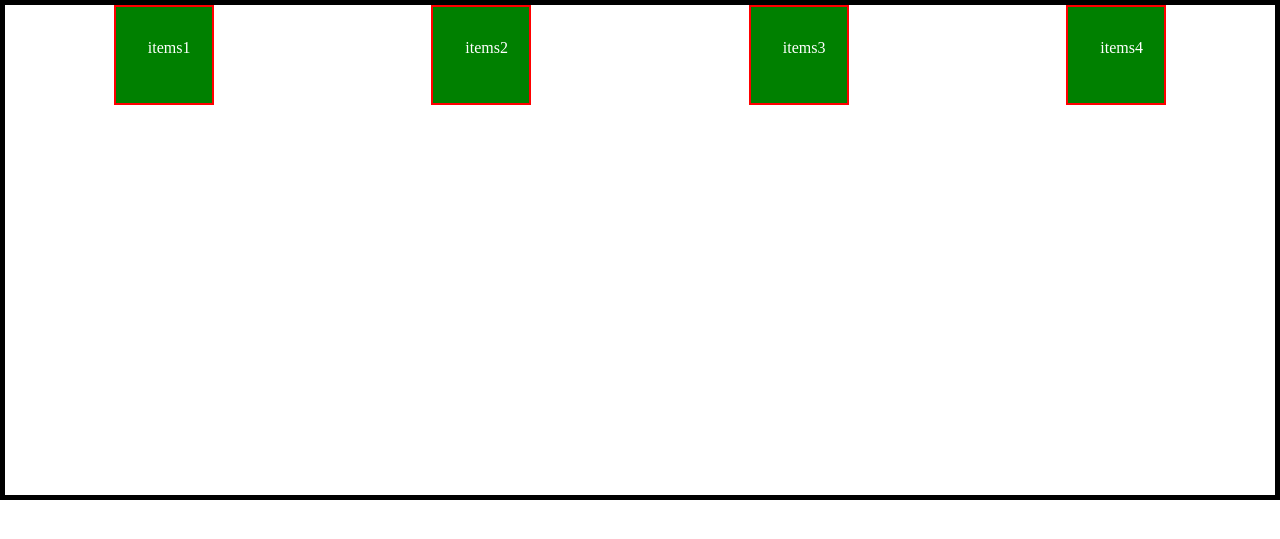
After one commit to mongcholl/code-gitdesktop, a PHP site: page /6-justify-content.html in a window 1280 px wide. The commit adds this page. Shown: the top 539 px of the page. Run offline with PHP 8.4, Linux system fonts and the light colour scheme.

Commit message:
Learn HTML CSS 23-8-2021
Learn HTML CSS 23-8-2021

```diff
--- /dev/null
+++ b/6-css-flexbox/6-justify-content.html
@@ -0,0 +1,32 @@
+<!DOCTYPE html>
+<html lang="en">
+<head>
+    <meta charset="UTF-8">
+    <meta http-equiv="X-UA-Compatible" content="IE=edge">
+    <meta name="viewport" content="width=device-width, initial-scale=1.0">
+    <title>Justify Content</title>
+    <link rel="stylesheet" href="css/style-flexbox.css">
+</head>
+<body>
+    <div class="flex-container-justify-content">
+
+
+    <div class="flex-items-justify">
+        items1
+    </div>
+
+    <div class="flex-items-justify">
+        items2
+    </div>
+    <div class="flex-items-justify">
+        items3
+    </div>
+
+    <div class="flex-items-justify">
+        items4
+    </div>
+</div>
+
+
+</body>
+</html>
--- a/6-css-flexbox/css/style-flexbox.css
+++ b/6-css-flexbox/css/style-flexbox.css
@@ -36,8 +36,35 @@
     height: 500px;
     display: flex;
 
-
+    flex-flow: row wrap;
     /*
         flex-flow: flex-direction flex-wrap;
     */
 }
+
+/* 6-Justify-content.html */
+/*
+    justify-content: flex-start;        ชิดซ้าย
+    justify-content: flex-end;          ชิดขวา
+    justify-content: center;            ตรงกลาง
+    justify-content: space-between;     ตัวแรกชิดซ้าย  ตัวสุดท้ายชิดขวา ส่วนตรงกลางจะแบ่ง Space เท่าๆกัน (ระยะห่าง)
+    justify-content: space-around;      เหมือนกับ Space-between แต่จะแบ่ง Space ซ้ายขวาเท่าๆกัน
+    justify-content: space-evenly;      เหมือนกับ space-around แต่จะมีระยะ Space มากกว่า space-around
+*/
+
+.flex-container-justify-content{
+    border: 5px solid black;
+    height: 500px;
+    display: flex;
+
+    justify-content: space-around;
+}
+
+.flex-items-justify{
+    width: 100px;
+    height: 100px;
+    background: green;
+    color: #fff;
+    padding: 2rem ;
+    border: 2px solid red;
+}
```
